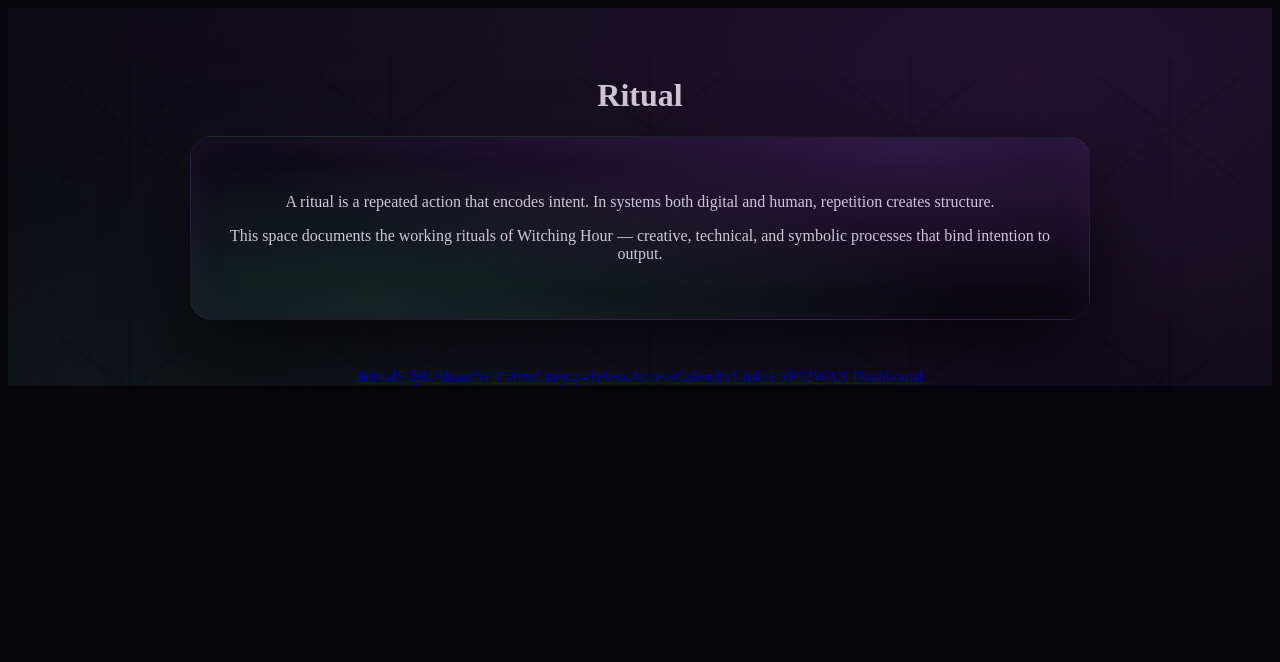
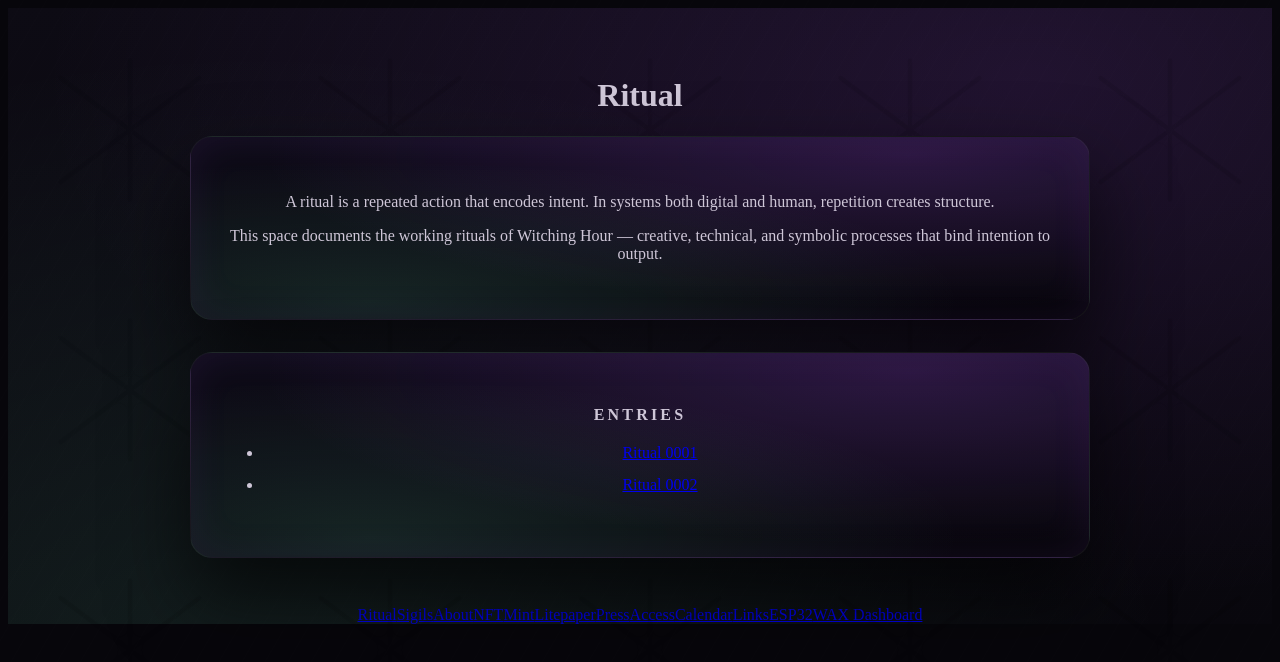
Before and after one commit to witchinghourartcollective/witchinghourmac, a Next.js app: page /ritual in a window 1280 px wide. Shown: the top 662 px of the page. Built offline with nearby package versions, Linux system fonts and the light colour scheme.

Commit message:
Add ritual subpage links

```diff
--- a/src/app/ritual/page.tsx
+++ b/src/app/ritual/page.tsx
@@ -1,19 +1,37 @@
+import Link from "next/link";
+
 export default function Ritual() {
   return (
     <main style={{ padding: 48, maxWidth: 900, margin: "0 auto" }}>
       <h1>Ritual</h1>
 
       <section>
-  <p>
-    A ritual is a repeated action that encodes intent.
-    In systems both digital and human, repetition creates structure.
-  </p>
+        <p>
+          A ritual is a repeated action that encodes intent. In systems both
+          digital and human, repetition creates structure.
+        </p>
 
-  <p>
-    This space documents the working rituals of Witching Hour —
-    creative, technical, and symbolic processes that bind intention to output.
-  </p>
-</section>
+        <p>
+          This space documents the working rituals of Witching Hour — creative,
+          technical, and symbolic processes that bind intention to output.
+        </p>
+      </section>
+
+      <section style={{ marginTop: 32 }}>
+        <h2 style={{ fontSize: 16, letterSpacing: "0.2em", textTransform: "uppercase" }}>
+          Entries
+        </h2>
+        <nav aria-label="Ritual entries">
+          <ul style={{ lineHeight: "2em", marginTop: 12 }}>
+            <li>
+              <Link href="/ritual/0001">Ritual 0001</Link>
+            </li>
+            <li>
+              <Link href="/ritual/0002">Ritual 0002</Link>
+            </li>
+          </ul>
+        </nav>
+      </section>
 
     </main>
   );
```
